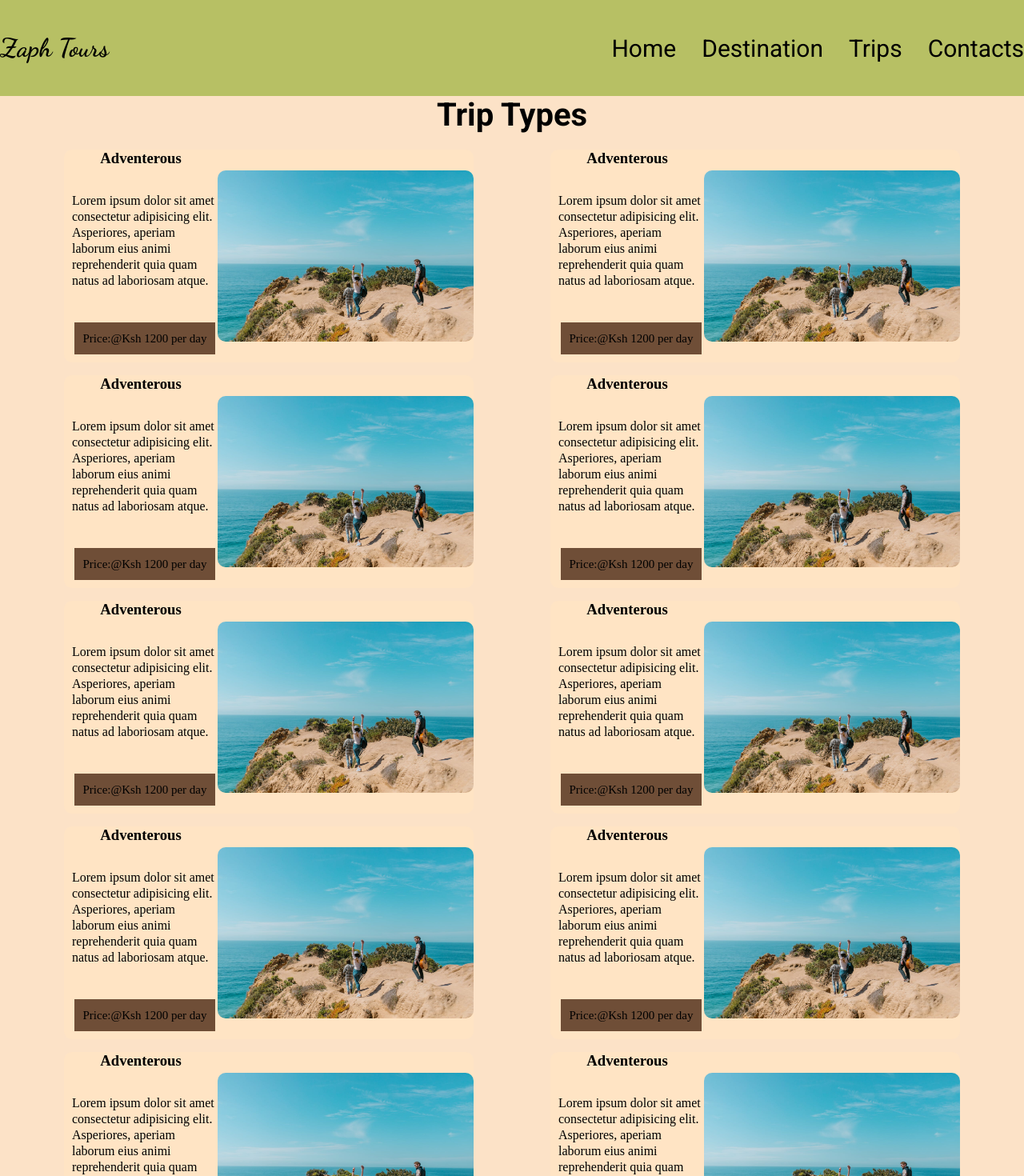
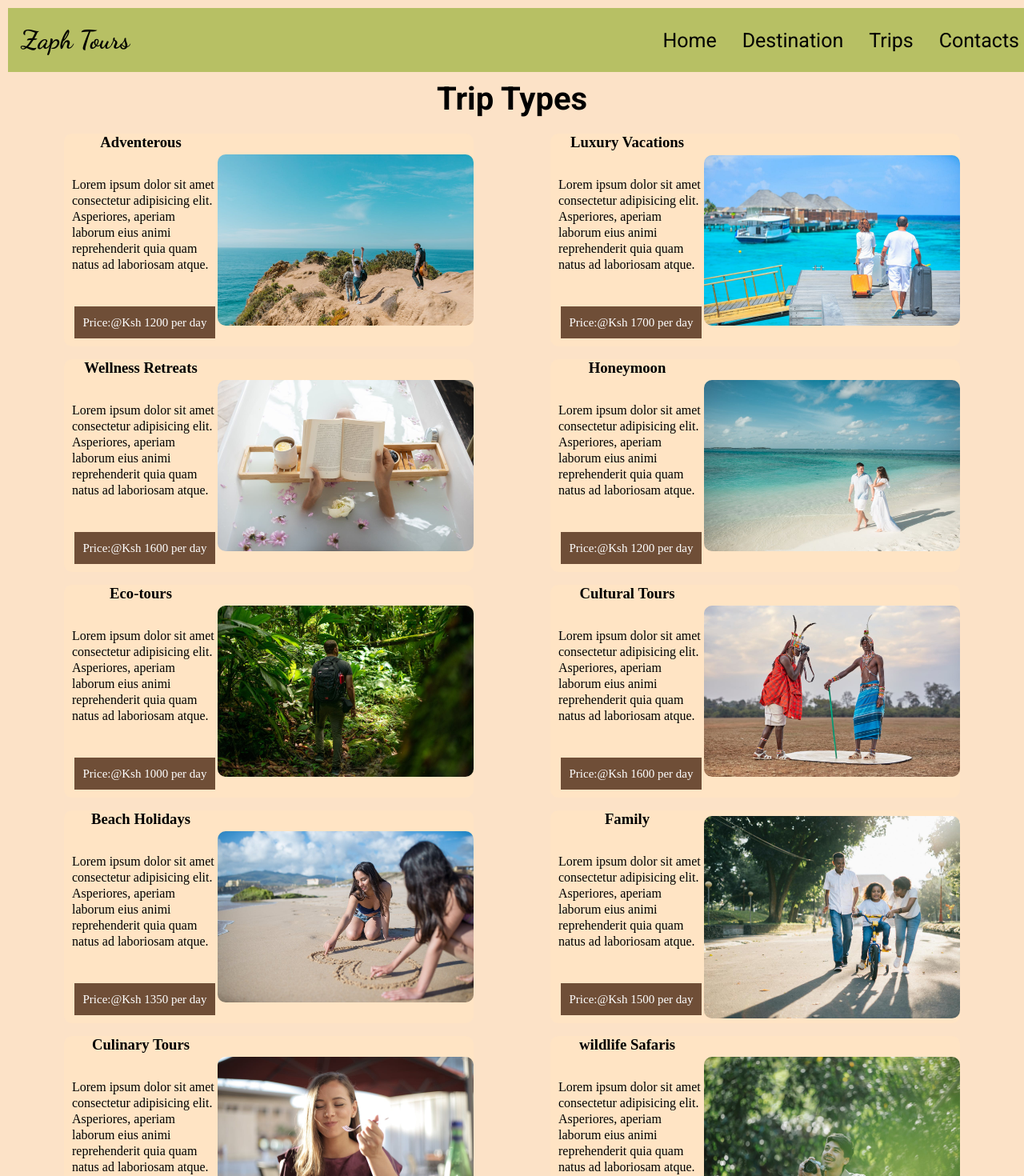
Before and after one commit to Sennyruth/Zaph_Tours, a React (Vite) app: page /trips in a window 1280 px wide. Shown: the top 1470 px of the page at 80% size. Built offline with nearby package versions, Linux system fonts and the light colour scheme; a web font is replaced by a local one.

Commit message:
designed the contact us page

```diff
--- a/src/Components/Header/Header.css
+++ b/src/Components/Header/Header.css
@@ -4,10 +4,11 @@
     display: flex;
     justify-content:space-between;
     align-items: center;
-    height: 15vh;
+    height: 10vh;
     background-color:#b7c064;
-    position: sticky;
     width: 100%;
+    padding: 1rem;
+    margin: 10px;
 }
 .logo{
     font-family: "Dancing Script", cursive;
@@ -26,7 +27,12 @@
 .nav-list-items a{
     text-decoration: none;
     text-transform: capitalize;
-    font-size: 30px;
+    font-size: 25px;
     font-family: "Roboto", sans-serif;
     color:black;
 }
+.nav-list-items a:hover{
+    background-color:black;
+    transform: scale(95%);
+    color:white;
+}
--- a/src/Pages/Contact/Contacts.css
+++ b/src/Pages/Contact/Contacts.css
@@ -4,6 +4,8 @@
     padding: 0;
     box-sizing: border-box;
 }
+
+
 .contact-maintitle{
     color: black;
     font-size: 40px;
@@ -14,10 +16,48 @@
     display: flex;
     justify-content: center;
     align-items: center;
-    gap: 2rem;
+    gap: 5rem;
+    margin-left: 10px;
 }
 .contacts-form{
     border: solid blue;
+    width: 60%;
+    height: 60vh;
+
+}
+.location{
+    display: flex;
+    align-items: center;
+    justify-content: center;
+    font-size: 60px;
+    background-color:#c0e2e2;
+    border-radius: 50%;
+    display: block;
+    object-fit: cover;
+    width: 5rem;
+    height: 5rem;
+    text-align: center;
+    padding-top: 10px;
+    margin-top: 10px;
+    color: white;
+}
+.location:hover{
+    background-color:#b7c064;
+    transform: scale(95%);
+    color:black;
+}
+input{
+    padding: 10px;
+    width: 60%;
+}
+textarea{
+    width: 60%;
+}
+.form-btn{
+    display: grid;
+    place-content: center;
+    padding: 10px;
+    font-size: 20px;
 }
 .g-touch{
     margin-top: 20px;
@@ -29,13 +69,28 @@
     display: flex;
     justify-content: space-between;
     align-items: center;
+    background-color: #198586;
+
+
+}
+.gtouch-container>h2{
+color: white;
 }
 .social-media{
     display: flex;
     align-items: center;
     justify-content: center;
     gap: 2rem;
-    margin-top: 20px;
+    background-color: #199597;
 
 
 }
+.social-media a{
+    font-size: 50px;
+    color: white;
+}
+.social-media a:hover{
+    background-color:#b7c064;
+    transform: scale(95%);
+    color:black;
+}
--- a/src/Pages/Destination/Destination.css
+++ b/src/Pages/Destination/Destination.css
@@ -3,6 +3,7 @@ body{
     padding: 0;
     box-sizing: border-box;
 }
+
 .dest-maintitle{
     text-align: center;
     color: black;
--- a/src/Pages/Home/About.jsx
+++ b/src/Pages/Home/About.jsx
@@ -11,7 +11,6 @@ const About = () => {
           suscipit vitae quidem! Quisquam dolor optio voluptates! Minima, itaque
           possimus.
         </p>
-        <button type="button" className="travel">Travel Now</button>
       </div>
     </section>
   );
--- a/src/Pages/Home/Hero.jsx
+++ b/src/Pages/Home/Hero.jsx
@@ -2,15 +2,10 @@ import "./Home.css";
 const Hero = () => {
   return (
     <section className="Hero-section">
-      <div className="hero-image">
-        <video autoPlay loop muted className="video-background">
-          <source src="src/assets/hero.vid.mp4" type="video/mp4" />
-          Your browser does not support the video tag.
-        </video>
         <div className="hero-text">
           <h1>Best safaris and adventures</h1>
         </div>
-      </div>
+
 
     </section>
   );
--- a/src/Pages/Home/Home.css
+++ b/src/Pages/Home/Home.css
@@ -4,6 +4,7 @@ body{
     padding: 0;
     box-sizing: border-box;
     background-color: #fce2c7;
+
 }
 p{
   line-height: 20px;
@@ -11,8 +12,14 @@ p{
   margin-bottom: 10px;
 }
 .Hero-section {
+  background-image: url("../../assets/wildlife.jpg");
   background-size: cover;
   background-repeat: no-repeat;
+  background-position: center;
+  min-height: 80vh;
+  display: flex;
+  align-items: center;
+  justify-content: center;
 }
 h2{
     color: black;
@@ -61,17 +68,17 @@ h2{
     transform: scale(95%);
   transition: 0.5s ease;
 }
-.hero {
+/* .hero {
   position: relative;
   width: 100%;
   height: 100vh;
   overflow: hidden;
-}
-
+} */
+/*
 .video-background {
 width: 100%;
 height: auto;
-}
+} */
 .dest-container{
   background-color: #75A47F;
   display: flex;
@@ -220,8 +227,3 @@ input{
   font-size: 30px;
 
 }
-.travel{
-  display: grid;
-  place-content: center;
-
-}
--- a/src/Pages/Trip/Trips.css
+++ b/src/Pages/Trip/Trips.css
@@ -20,7 +20,7 @@
 
 }
 .trip-container:hover{
-    background-color:#75A47F ;
+    background-color:#b7c064;
     transform: scale(95%);
     color:black;
 }
@@ -39,6 +39,7 @@
     background-color: #6F4E37;
     font-size: 15px;
     padding: 10px;
+    color: white;
 
 }
 .container-text{
--- a/src/Pages/Trip/Trips.jsx
+++ b/src/Pages/Trip/Trips.jsx
@@ -1,4 +1,13 @@
 import adventuresImg from "../../assets/adventures.jpg";
+import luxuriousImg from "../../assets/luxurious.jpg";
+import wellnessImg from "../../assets/wellness.jpg";
+import honeymoonImg from "../../assets/honeymoon.jpg";
+import ecoImg from "../../assets/eco.jpg";
+import culturalImg from "../../assets/cultural.jpg";
+import beachImg from "../../assets/beach.jpg";
+import familyImg from "../../assets/family.jpg";
+import culinaryImg from "../../assets/culinary.jpg";
+import blogImg from "../../assets/blog.jpg";
 import "./Trips.css"
 
 const Trips = () => {
@@ -23,7 +32,34 @@ const Trips = () => {
 
       <div className="trip-container ">
         <div className="container-text">
-        <h3>Adventerous</h3>
+        <h3>Luxury Vacations</h3>
+        <p>
+          Lorem ipsum dolor sit amet consectetur adipisicing elit. Asperiores,
+          aperiam laborum eius animi reprehenderit quia quam natus ad laboriosam
+          atque.
+        </p>
+        <p className="prices">Price:@Ksh 1700 per day</p>
+        </div>
+
+        <img src={luxuriousImg} alt="" />
+      </div>
+
+      <div className="trip-container">
+        <div className="container-text">
+        <h3>Wellness Retreats</h3>
+        <p>
+          Lorem ipsum dolor sit amet consectetur adipisicing elit. Asperiores,
+          aperiam laborum eius animi reprehenderit quia quam natus ad laboriosam
+          atque.
+        </p>
+        <p className="prices">Price:@Ksh 1600 per day</p>
+        </div>
+
+        <img src={wellnessImg} alt="" />
+      </div>
+      <div className="trip-container ">
+        <div className="container-text">
+        <h3>Honeymoon</h3>
         <p>
           Lorem ipsum dolor sit amet consectetur adipisicing elit. Asperiores,
           aperiam laborum eius animi reprehenderit quia quam natus ad laboriosam
@@ -32,112 +68,85 @@ const Trips = () => {
         <p className="prices">Price:@Ksh 1200 per day</p>
         </div>
 
-        <img src={adventuresImg} alt="" />
+        <img src={honeymoonImg} alt="" />
       </div>
-
       <div className="trip-container">
         <div className="container-text">
-        <h3>Adventerous</h3>
+        <h3>Eco-tours</h3>
         <p>
           Lorem ipsum dolor sit amet consectetur adipisicing elit. Asperiores,
           aperiam laborum eius animi reprehenderit quia quam natus ad laboriosam
           atque.
         </p>
-        <p className="prices">Price:@Ksh 1200 per day</p>
+        <p className="prices">Price:@Ksh 1000 per day</p>
         </div>
 
-        <img src={adventuresImg} alt="" />
+        <img src={ecoImg} alt="" />
       </div>
       <div className="trip-container ">
         <div className="container-text">
-        <h3>Adventerous</h3>
+        <h3>Cultural Tours</h3>
         <p>
           Lorem ipsum dolor sit amet consectetur adipisicing elit. Asperiores,
           aperiam laborum eius animi reprehenderit quia quam natus ad laboriosam
           atque.
         </p>
-        <p className="prices">Price:@Ksh 1200 per day</p>
+        <p className="prices">Price:@Ksh 1600 per day</p>
         </div>
 
-        <img src={adventuresImg} alt="" />
+        <img src={culturalImg} alt="" />
       </div>
       <div className="trip-container">
         <div className="container-text">
-        <h3>Adventerous</h3>
+        <h3>Beach Holidays</h3>
         <p>
           Lorem ipsum dolor sit amet consectetur adipisicing elit. Asperiores,
           aperiam laborum eius animi reprehenderit quia quam natus ad laboriosam
           atque.
         </p>
-        <p className="prices">Price:@Ksh 1200 per day</p>
+        <p className="prices">Price:@Ksh 1350 per day</p>
         </div>
 
-        <img src={adventuresImg} alt="" />
+        <img src={beachImg} alt="" />
       </div>
       <div className="trip-container ">
         <div className="container-text">
-        <h3>Adventerous</h3>
+        <h3>Family</h3>
         <p>
           Lorem ipsum dolor sit amet consectetur adipisicing elit. Asperiores,
           aperiam laborum eius animi reprehenderit quia quam natus ad laboriosam
           atque.
         </p>
-        <p className="prices">Price:@Ksh 1200 per day</p>
+        <p className="prices">Price:@Ksh 1500 per day</p>
         </div>
 
-        <img src={adventuresImg} alt="" />
+        <img src={familyImg} alt="" />
       </div>
       <div className="trip-container">
         <div className="container-text">
-        <h3>Adventerous</h3>
+        <h3>Culinary Tours</h3>
         <p>
           Lorem ipsum dolor sit amet consectetur adipisicing elit. Asperiores,
           aperiam laborum eius animi reprehenderit quia quam natus ad laboriosam
           atque.
         </p>
-        <p className="prices">Price:@Ksh 1200 per day</p>
+        <p className="prices">Price:@Ksh 1300 per day</p>
         </div>
 
-        <img src={adventuresImg} alt="" />
+        <img src={culinaryImg} alt="" />
       </div>
       <div className="trip-container ">
         <div className="container-text">
-        <h3>Adventerous</h3>
+        <h3>wildlife Safaris</h3>
         <p>
           Lorem ipsum dolor sit amet consectetur adipisicing elit. Asperiores,
           aperiam laborum eius animi reprehenderit quia quam natus ad laboriosam
           atque.
         </p>
-        <p className="prices">Price:@Ksh 1200 per day</p>
+        <p className="prices">Price:@Ksh 1250 per day</p>
         </div>
 
-        <img src={adventuresImg} alt="" />
-      </div>
-      <div className="trip-container">
-        <div className="container-text">
-        <h3>Adventerous</h3>
-        <p>
-          Lorem ipsum dolor sit amet consectetur adipisicing elit. Asperiores,
-          aperiam laborum eius animi reprehenderit quia quam natus ad laboriosam
-          atque.
-        </p>
-        <p className="prices">Price:@Ksh 1200 per day</p>
-        </div>
-
-        <img src={adventuresImg} alt="" />
-      </div>
-      <div className="trip-container ">
-        <div className="container-text">
-        <h3>Adventerous</h3>
-        <p>
-          Lorem ipsum dolor sit amet consectetur adipisicing elit. Asperiores,
-          aperiam laborum eius animi reprehenderit quia quam natus ad laboriosam
-          atque.
-        </p>
-        <p className="prices">Price:@Ksh 1200 per day</p>
-        </div>
-
-        <img src={adventuresImg} alt="" />
+        <img src={blogImg} alt="" />
       </div>
       </div>
 
```
Also changed, not shown: src/Pages/Contact/Contacts.jsx (+24 -17 lines), src/Pages/Destination/Destination.jsx (+22 -14 lines), src/assets/kilimanjaro.jpg (added).
